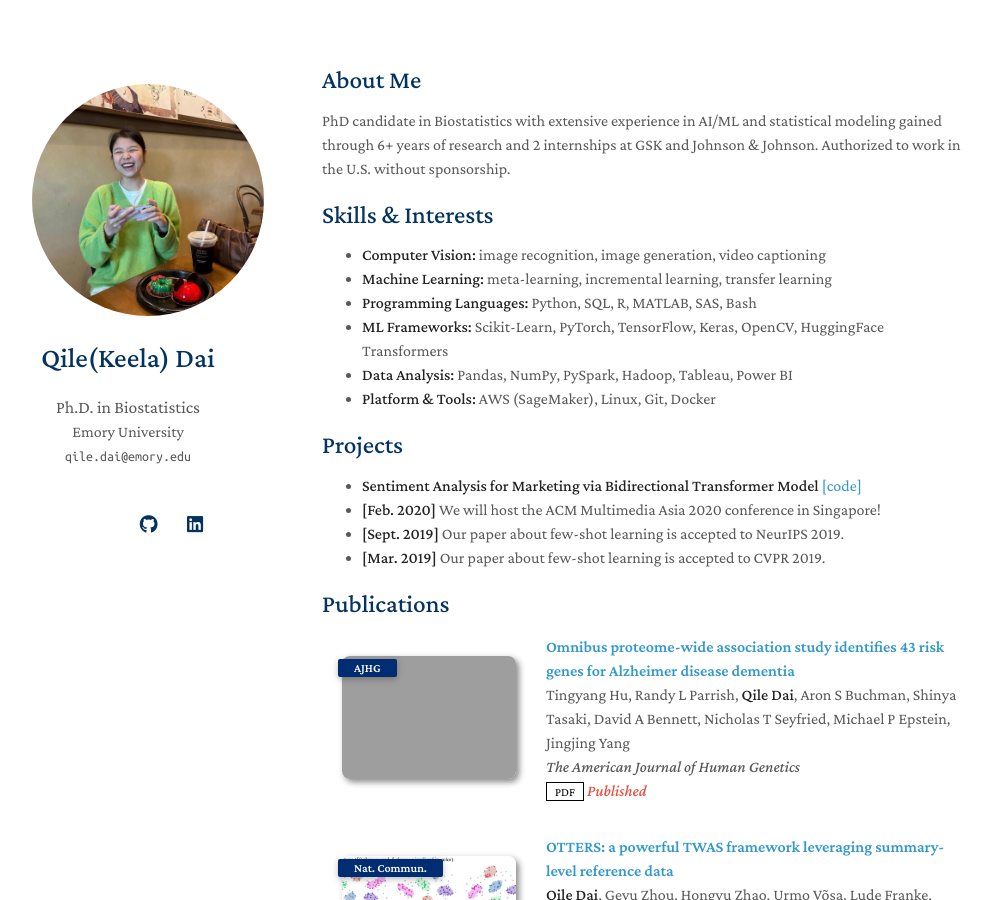
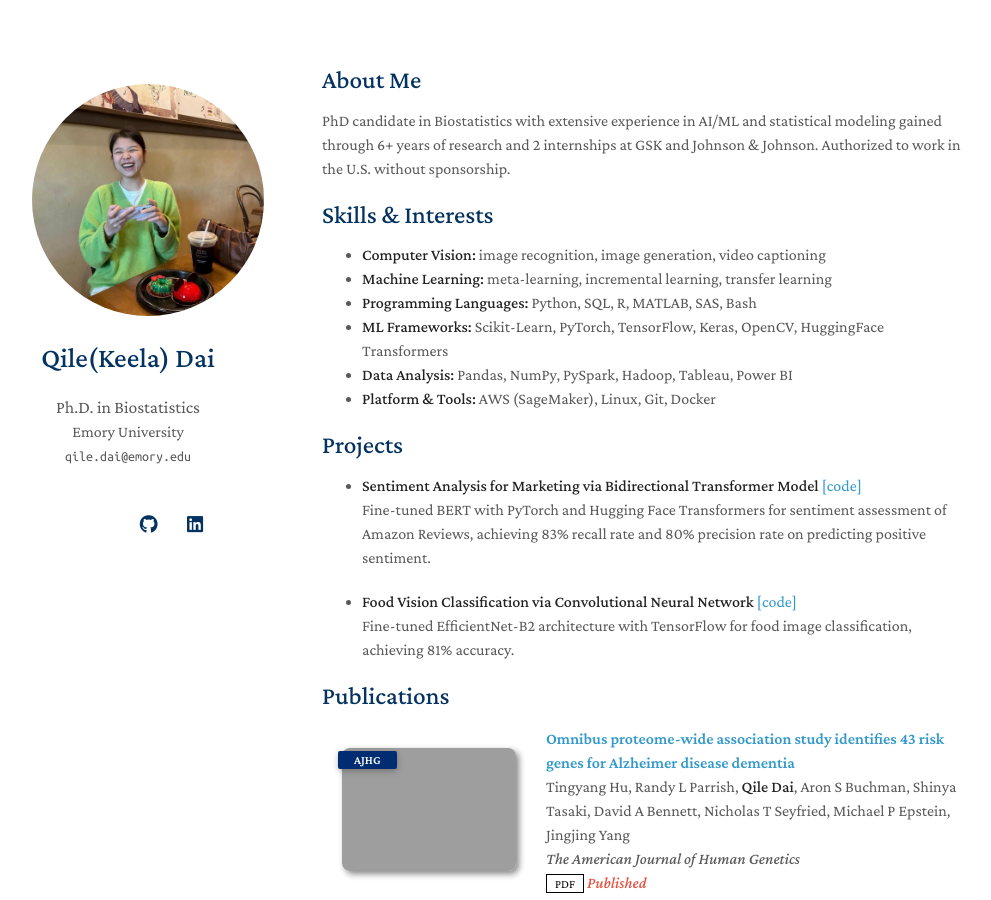
Before and after one commit to daiqile96/daiqile96.github.io, a Jekyll site: the page built from index.md, in a window 1280 px wide and 900 px high. Shown: the whole window, without its empty margins (148-1139 px from the left). Built offline with Jekyll 4.4.1, drawn with Linux system fonts in a browser that asks for light colours; a style sheet for code colours, icons or effects is not loaded; our own code applies the rules of GitHub Pages for plain Markdown files; grey boxes are pictures that could not be loaded.

Commit message:
Update index.md

```diff
--- a/index.md
+++ b/index.md
@@ -19,9 +19,10 @@ research and 2 internships at GSK and Johnson & Johnson. Authorized to work in t
 ## Projects
 
 - **Sentiment Analysis for Marketing via Bidirectional Transformer Model** [\[code\]](https://github.com/daiqile96/sentiment_analysis)
-- **[Feb. 2020]** We will host the ACM Multimedia Asia 2020 conference in Singapore!
-- **[Sept. 2019]** Our paper about few-shot learning is accepted to NeurIPS 2019.
-- **[Mar. 2019]** Our paper about few-shot learning is accepted to CVPR 2019.
+  Fine-tuned BERT with PyTorch and Hugging Face Transformers for sentiment assessment of Amazon Reviews, achieving 83% recall rate and 80% precision rate on predicting positive sentiment.
+
+- **Food Vision Classification via Convolutional Neural Network** [\[code\]](https://github.com/daiqile96/food_vision_classification)
+  Fine-tuned EfficientNet-B2 architecture with TensorFlow for food image classification, achieving 81% accuracy.
 
 {% include_relative _includes/publications.md %}
 
```
